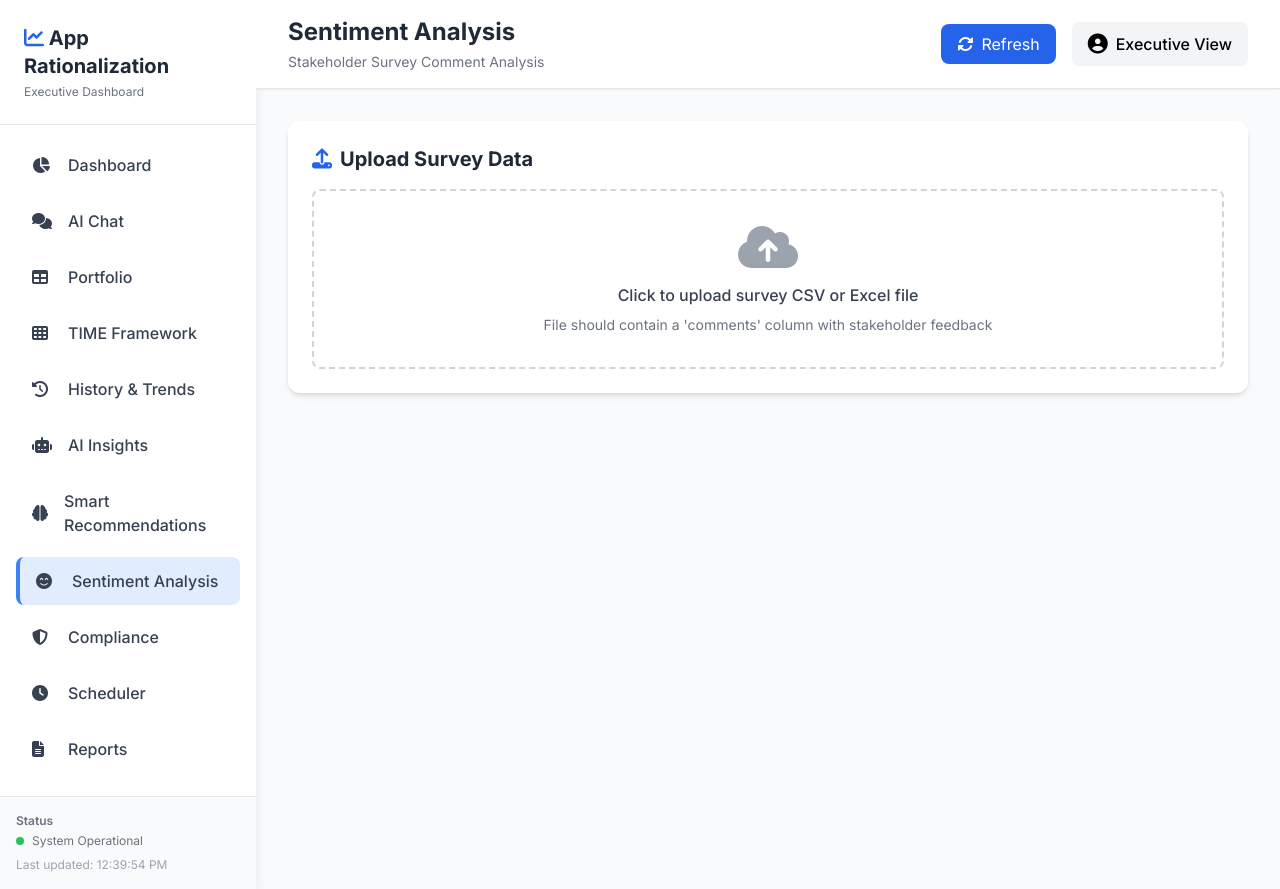
After one commit to Texasdada13/application-rationalization-tool, a Flask app: page /sentiment in a window 1280 px wide. The commit adds this page. Run offline with Flask 3, Linux system fonts and the light colour scheme; some libraries are stand-ins or nearby versions.

Commit message:
Add Sentiment Analysis engine for stakeholder survey feedback
Implements pattern-based sentiment analysis for survey comments with theme extraction:

- Add SentimentAnalyzer class (src/sentiment_analyzer.py):
  * Keyword-based sentiment detection (positive/negative/neutral)
  * Confidence scoring based on keyword density
  * Theme extraction (performance, usability, reliability, features, cost, support)
  * Survey comment batch analysis
  * Application-grouped sentiment analysis
  * No external APIs - pure pattern matching

- Add sentiment endpoints (web/app.py):
  * /api/sentiment-analysis - analyze provided comments
  * /api/sentiment-upload - upload and analyze survey CSV/Excel
  * Returns summary stats, themes, and detailed analysis

- Add Sentiment Analysis page (web/templates/sentiment_analysis.html):
  * File upload for survey CSV/Excel (drag-and-drop interface)
  * Summary cards (total, positive, negative, neutral counts)
  * Sentiment distribution pie chart (Chart.js)
  * Theme analysis bar chart with color-coded sentiment
  * Theme-sentiment grid showing sentiment by theme
  * Top 5 positive and negative comments display
  * All comments table with filtering (all/positive/negative/neutral)
  * Export to CSV functionality
  * Beautiful color coding (green=positive, red=negative, gray=neutral)

- Update sidebar navigation (web/templates/base.html):
  * Add "Sentiment Analysis" link with smile icon

Features comprehensive stakeholder feedback analysis with actionable insights,
theme identification, and confidence scoring for executive decision-making.

```diff
--- a/web/app.py
+++ b/web/app.py
@@ -39,11 +39,12 @@ from src.ai_summary import ExecutiveSummaryGenerator
 from src.ai_chat import AIChatAssistant
 from src.predictive_modeling import PredictiveModeler
 from src.smart_recommendations import SmartRecommendationEngine
+from src.sentiment_analyzer import SentimentAnalyzer
 
 app = Flask(__name__)
 CORS(app)
 
-# Initialize database, ML engine, compliance engine, AI summary generator, AI chat, predictive modeler, smart recommender, and scheduler
+# Initialize database, ML engine, compliance engine, AI summary generator, AI chat, predictive modeler, smart recommender, sentiment analyzer, and scheduler
 db = Database()
 ml_engine = MLEngine()
 compliance_engine = ComplianceEngine()
@@ -51,6 +52,7 @@ ai_summary_generator = ExecutiveSummaryGenerator()
 ai_chat = AIChatAssistant()
 predictive_modeler = PredictiveModeler()
 smart_recommender = SmartRecommendationEngine()
+sentiment_analyzer = SentimentAnalyzer()
 
 # Configure upload folder
 UPLOAD_FOLDER = Path(__file__).parent / 'uploads'
@@ -458,6 +460,12 @@ def smart_recommendations_page():
     return render_template('smart_recommendations.html')
 
 
+@app.route('/sentiment')
+def sentiment_page():
+    """Sentiment Analysis page"""
+    return render_template('sentiment_analysis.html')
+
+
 # ==========================
 # API ENDPOINTS
 # ==========================
@@ -810,6 +818,61 @@ def get_smart_recommendations():
         return jsonify(recommendations)
     except Exception as e:
         logger.error(f"Smart recommendations error: {e}")
+        return jsonify({'error': str(e)}), 500
+
+
+@app.route('/api/sentiment-analysis', methods=['POST'])
+def analyze_sentiment_api():
+    """Analyze sentiment from provided comments"""
+    try:
+        data = request.json
+        comments = data.get('comments', [])
+
+        if not comments:
+            return jsonify({'error': 'No comments provided'}), 400
+
+        analysis = sentiment_analyzer.analyze_survey_comments(comments)
+        return jsonify(analysis)
+    except Exception as e:
+        logger.error(f"Sentiment analysis error: {e}")
+        return jsonify({'error': str(e)}), 500
+
+
+@app.route('/api/sentiment-upload', methods=['POST'])
+def upload_sentiment_data():
+    """Handle survey data upload for sentiment analysis"""
+    try:
+        if 'file' not in request.files:
+            return jsonify({'error': 'No file provided'}), 400
+
+        file = request.files['file']
+        if file.filename == '':
+            return jsonify({'error': 'No file selected'}), 400
+
+        # Save file temporarily
+        filename = f"survey_{datetime.now().strftime('%Y%m%d_%H%M%S')}_{file.filename}"
+        filepath = os.path.join(app.config['UPLOAD_FOLDER'], filename)
+        file.save(filepath)
+
+        # Read survey data
+        if filepath.endswith('.csv'):
+            df = pd.read_csv(filepath)
+        elif filepath.endswith(('.xlsx', '.xls')):
+            df = pd.read_excel(filepath)
+        else:
+            return jsonify({'error': 'Invalid file format. Please upload CSV or Excel file.'}), 400
+
+        # Analyze sentiment
+        analysis = sentiment_analyzer.analyze_survey_comments(df)
+
+        return jsonify({
+            'success': True,
+            'filename': file.filename,
+            'analysis': analysis
+        })
+
+    except Exception as e:
+        logger.error(f"Sentiment upload error: {e}")
         return jsonify({'error': str(e)}), 500
 
 
--- a/web/templates/base.html
+++ b/web/templates/base.html
@@ -68,6 +68,10 @@
                     <i class="fas fa-brain w-6"></i>
                     <span class="ml-3 font-medium">Smart Recommendations</span>
                 </a>
+                <a href="{{ url_for('sentiment_page') }}" class="nav-link flex items-center px-4 py-3 mb-2 rounded-lg text-gray-700 {% if request.endpoint == 'sentiment_page' %}active{% endif %}">
+                    <i class="fas fa-smile-beam w-6"></i>
+                    <span class="ml-3 font-medium">Sentiment Analysis</span>
+                </a>
                 <a href="{{ url_for('compliance_page') }}" class="nav-link flex items-center px-4 py-3 mb-2 rounded-lg text-gray-700 {% if request.endpoint == 'compliance_page' %}active{% endif %}">
                     <i class="fas fa-shield-alt w-6"></i>
                     <span class="ml-3 font-medium">Compliance</span>
--- /dev/null
+++ b/web/templates/sentiment_analysis.html
@@ -0,0 +1,429 @@
+{% extends "base.html" %}
+
+{% block title %}Sentiment Analysis - Application Rationalization Tool{% endblock %}
+
+{% block page_title %}Sentiment Analysis{% endblock %}
+{% block page_subtitle %}Stakeholder Survey Comment Analysis{% endblock %}
+
+{% block content %}
+<!-- Upload Section -->
+<div class="bg-white rounded-xl shadow-md p-6 mb-8">
+    <h2 class="text-xl font-bold text-gray-800 mb-4 flex items-center gap-2">
+        <i class="fas fa-upload text-blue-600"></i>
+        Upload Survey Data
+    </h2>
+    <div class="border-2 border-dashed border-gray-300 rounded-lg p-8 text-center">
+        <input type="file" id="survey-file-input" accept=".csv,.xlsx,.xls" class="hidden">
+        <label for="survey-file-input" class="cursor-pointer">
+            <i class="fas fa-cloud-upload-alt text-5xl text-gray-400 mb-3"></i>
+            <p class="text-gray-700 font-medium">Click to upload survey CSV or Excel file</p>
+            <p class="text-sm text-gray-500 mt-2">File should contain a 'comments' column with stakeholder feedback</p>
+        </label>
+    </div>
+    <div id="upload-status" class="mt-4 hidden"></div>
+</div>
+
+<!-- Results Section (hidden initially) -->
+<div id="results-section" class="hidden">
+    <!-- Summary Cards -->
+    <div class="grid grid-cols-1 md:grid-cols-4 gap-6 mb-8">
+        <div class="stat-card bg-white rounded-xl shadow-md p-6 border-l-4 border-blue-500">
+            <p class="text-sm font-medium text-gray-500 uppercase">Total Comments</p>
+            <p id="total-comments" class="text-3xl font-bold text-gray-800 mt-2">0</p>
+        </div>
+        <div class="stat-card bg-white rounded-xl shadow-md p-6 border-l-4 border-green-500">
+            <p class="text-sm font-medium text-gray-500 uppercase">Positive</p>
+            <p id="positive-count" class="text-3xl font-bold text-green-600 mt-2">0</p>
+            <p id="positive-pct" class="text-xs text-gray-500 mt-1">0%</p>
+        </div>
+        <div class="stat-card bg-white rounded-xl shadow-md p-6 border-l-4 border-red-500">
+            <p class="text-sm font-medium text-gray-500 uppercase">Negative</p>
+            <p id="negative-count" class="text-3xl font-bold text-red-600 mt-2">0</p>
+            <p id="negative-pct" class="text-xs text-gray-500 mt-1">0%</p>
+        </div>
+        <div class="stat-card bg-white rounded-xl shadow-md p-6 border-l-4 border-gray-500">
+            <p class="text-sm font-medium text-gray-500 uppercase">Neutral</p>
+            <p id="neutral-count" class="text-3xl font-bold text-gray-600 mt-2">0</p>
+            <p id="neutral-pct" class="text-xs text-gray-500 mt-1">0%</p>
+        </div>
+    </div>
+
+    <!-- Charts Section -->
+    <div class="grid grid-cols-1 lg:grid-cols-2 gap-6 mb-8">
+        <!-- Sentiment Distribution -->
+        <div class="bg-white rounded-xl shadow-md p-6">
+            <h3 class="text-lg font-semibold text-gray-800 mb-4 flex items-center gap-2">
+                <i class="fas fa-chart-pie text-purple-600"></i>
+                Sentiment Distribution
+            </h3>
+            <canvas id="sentiment-pie-chart" style="max-height: 300px;"></canvas>
+        </div>
+
+        <!-- Theme Analysis -->
+        <div class="bg-white rounded-xl shadow-md p-6">
+            <h3 class="text-lg font-semibold text-gray-800 mb-4 flex items-center gap-2">
+                <i class="fas fa-chart-bar text-indigo-600"></i>
+                Top Themes
+            </h3>
+            <canvas id="theme-bar-chart" style="max-height: 300px;"></canvas>
+        </div>
+    </div>
+
+    <!-- Theme-Sentiment Heatmap -->
+    <div class="bg-white rounded-xl shadow-md p-6 mb-8">
+        <h3 class="text-lg font-semibold text-gray-800 mb-4 flex items-center gap-2">
+            <i class="fas fa-th text-teal-600"></i>
+            Theme Sentiment Analysis
+        </h3>
+        <div id="theme-sentiment-grid" class="grid grid-cols-2 md:grid-cols-3 lg:grid-cols-6 gap-4">
+            <!-- Populated by JavaScript -->
+        </div>
+    </div>
+
+    <!-- Top Comments -->
+    <div class="grid grid-cols-1 lg:grid-cols-2 gap-6 mb-8">
+        <!-- Top Positive -->
+        <div class="bg-white rounded-xl shadow-md p-6">
+            <h3 class="text-lg font-semibold text-gray-800 mb-4 flex items-center gap-2">
+                <i class="fas fa-smile text-green-600"></i>
+                Top Positive Comments
+            </h3>
+            <div id="top-positive-comments" class="space-y-3">
+                <!-- Populated by JavaScript -->
+            </div>
+        </div>
+
+        <!-- Top Negative -->
+        <div class="bg-white rounded-xl shadow-md p-6">
+            <h3 class="text-lg font-semibold text-gray-800 mb-4 flex items-center gap-2">
+                <i class="fas fa-frown text-red-600"></i>
+                Top Negative Comments
+            </h3>
+            <div id="top-negative-comments" class="space-y-3">
+                <!-- Populated by JavaScript -->
+            </div>
+        </div>
+    </div>
+
+    <!-- All Comments Table -->
+    <div class="bg-white rounded-xl shadow-md p-6 mb-8">
+        <div class="flex items-center justify-between mb-4">
+            <h3 class="text-lg font-semibold text-gray-800 flex items-center gap-2">
+                <i class="fas fa-comments text-blue-600"></i>
+                All Comments
+            </h3>
+            <div class="flex gap-2">
+                <button id="filter-all-btn" class="sentiment-filter-btn active px-4 py-2 rounded-lg bg-gray-200 text-sm font-medium">All</button>
+                <button id="filter-positive-btn" class="sentiment-filter-btn px-4 py-2 rounded-lg bg-gray-100 text-sm font-medium">Positive</button>
+                <button id="filter-negative-btn" class="sentiment-filter-btn px-4 py-2 rounded-lg bg-gray-100 text-sm font-medium">Negative</button>
+                <button id="filter-neutral-btn" class="sentiment-filter-btn px-4 py-2 rounded-lg bg-gray-100 text-sm font-medium">Neutral</button>
+                <button id="export-btn" class="px-4 py-2 rounded-lg bg-blue-600 text-white text-sm font-medium hover:bg-blue-700">
+                    <i class="fas fa-download mr-2"></i>Export Results
+                </button>
+            </div>
+        </div>
+        <div class="overflow-x-auto">
+            <table id="comments-table" class="min-w-full divide-y divide-gray-200">
+                <thead class="bg-gray-50">
+                    <tr>
+                        <th class="px-6 py-3 text-left text-xs font-medium text-gray-500 uppercase">Comment</th>
+                        <th class="px-6 py-3 text-left text-xs font-medium text-gray-500 uppercase">Sentiment</th>
+                        <th class="px-6 py-3 text-left text-xs font-medium text-gray-500 uppercase">Score</th>
+                        <th class="px-6 py-3 text-left text-xs font-medium text-gray-500 uppercase">Confidence</th>
+                        <th class="px-6 py-3 text-left text-xs font-medium text-gray-500 uppercase">Themes</th>
+                    </tr>
+                </thead>
+                <tbody id="comments-tbody" class="bg-white divide-y divide-gray-200">
+                    <!-- Populated by JavaScript -->
+                </tbody>
+            </table>
+        </div>
+    </div>
+</div>
+{% endblock %}
+
+{% block extra_js %}
+let analysisData = null;
+let currentFilter = 'all';
+let sentimentPieChart = null;
+let themeBarChart = null;
+
+document.getElementById('survey-file-input').addEventListener('change', async function(e) {
+    const file = e.target.files[0];
+    if (!file) return;
+
+    const statusDiv = document.getElementById('upload-status');
+    statusDiv.innerHTML = '<div class="text-center"><i class="fas fa-spinner fa-spin text-blue-600 mr-2"></i>Uploading and analyzing...</div>';
+    statusDiv.classList.remove('hidden');
+
+    const formData = new FormData();
+    formData.append('file', file);
+
+    try {
+        const response = await fetch('/api/sentiment-upload', {
+            method: 'POST',
+            body: formData
+        });
+
+        const data = await response.json();
+
+        if (!response.ok) {
+            throw new Error(data.error || 'Upload failed');
+        }
+
+        analysisData = data.analysis;
+        displayResults(analysisData);
+
+        statusDiv.innerHTML = '<div class="bg-green-50 border border-green-200 rounded p-3 text-green-700"><i class="fas fa-check-circle mr-2"></i>Analysis complete!</div>';
+        setTimeout(() => statusDiv.classList.add('hidden'), 3000);
+
+    } catch (error) {
+        statusDiv.innerHTML = `<div class="bg-red-50 border border-red-200 rounded p-3 text-red-700"><i class="fas fa-exclamation-circle mr-2"></i>Error: ${error.message}</div>`;
+    }
+});
+
+function displayResults(data) {
+    document.getElementById('results-section').classList.remove('hidden');
+
+    // Update summary cards
+    const summary = data.summary;
+    document.getElementById('total-comments').textContent = summary.total;
+    document.getElementById('positive-count').textContent = summary.positive;
+    document.getElementById('positive-pct').textContent = summary.positive_pct + '%';
+    document.getElementById('negative-count').textContent = summary.negative;
+    document.getElementById('negative-pct').textContent = summary.negative_pct + '%';
+    document.getElementById('neutral-count').textContent = summary.neutral;
+    document.getElementById('neutral-pct').textContent = summary.neutral_pct + '%';
+
+    // Render charts
+    renderSentimentPieChart(summary);
+    renderThemeBarChart(data.themes);
+    renderThemeSentimentGrid(data.themes);
+
+    // Render top comments
+    renderTopComments(data.top_positive, 'top-positive-comments', 'positive');
+    renderTopComments(data.top_negative, 'top-negative-comments', 'negative');
+
+    // Render all comments table
+    renderCommentsTable(data.all_comments);
+}
+
+function renderSentimentPieChart(summary) {
+    const ctx = document.getElementById('sentiment-pie-chart').getContext('2d');
+
+    if (sentimentPieChart) {
+        sentimentPieChart.destroy();
+    }
+
+    sentimentPieChart = new Chart(ctx, {
+        type: 'pie',
+        data: {
+            labels: ['Positive', 'Negative', 'Neutral'],
+            datasets: [{
+                data: [summary.positive, summary.negative, summary.neutral],
+                backgroundColor: ['#10B981', '#EF4444', '#6B7280'],
+                borderWidth: 2,
+                borderColor: '#fff'
+            }]
+        },
+        options: {
+            responsive: true,
+            maintainAspectRatio: true,
+            plugins: {
+                legend: {
+                    position: 'bottom'
+                },
+                tooltip: {
+                    callbacks: {
+                        label: function(context) {
+                            const label = context.label || '';
+                            const value = context.parsed || 0;
+                            const total = context.dataset.data.reduce((a, b) => a + b, 0);
+                            const percentage = ((value / total) * 100).toFixed(1);
+                            return `${label}: ${value} (${percentage}%)`;
+                        }
+                    }
+                }
+            }
+        }
+    });
+}
+
+function renderThemeBarChart(themes) {
+    const ctx = document.getElementById('theme-bar-chart').getContext('2d');
+
+    if (themeBarChart) {
+        themeBarChart.destroy();
+    }
+
+    const themeNames = Object.keys(themes);
+    const themeCounts = Object.values(themes).map(t => t.count);
+    const themeColors = Object.values(themes).map(t => {
+        if (t.sentiment_label === 'POSITIVE') return '#10B981';
+        if (t.sentiment_label === 'NEGATIVE') return '#EF4444';
+        return '#6B7280';
+    });
+
+    themeBarChart = new Chart(ctx, {
+        type: 'bar',
+        data: {
+            labels: themeNames,
+            datasets: [{
+                label: 'Mentions',
+                data: themeCounts,
+                backgroundColor: themeColors,
+                borderWidth: 0
+            }]
+        },
+        options: {
+            responsive: true,
+            maintainAspectRatio: true,
+            plugins: {
+                legend: {
+                    display: false
+                }
+            },
+            scales: {
+                y: {
+                    beginAtZero: true,
+                    ticks: {
+                        precision: 0
+                    }
+                }
+            }
+        }
+    });
+}
+
+function renderThemeSentimentGrid(themes) {
+    const container = document.getElementById('theme-sentiment-grid');
+    container.innerHTML = '';
+
+    Object.entries(themes).forEach(([theme, data]) => {
+        const sentimentClass = data.sentiment_label === 'POSITIVE' ? 'bg-green-100 border-green-500' :
+                              data.sentiment_label === 'NEGATIVE' ? 'bg-red-100 border-red-500' :
+                              'bg-gray-100 border-gray-500';
+
+        const card = document.createElement('div');
+        card.className = `border-l-4 ${sentimentClass} p-4 rounded shadow-sm`;
+        card.innerHTML = `
+            <p class="text-sm font-semibold text-gray-700 capitalize">${theme}</p>
+            <p class="text-2xl font-bold text-gray-800 mt-1">${data.count}</p>
+            <p class="text-xs text-gray-600 mt-1">${data.sentiment_label}</p>
+            <p class="text-xs text-gray-500">Score: ${data.avg_sentiment}</p>
+        `;
+        container.appendChild(card);
+    });
+}
+
+function renderTopComments(comments, containerId, type) {
+    const container = document.getElementById(containerId);
+    container.innerHTML = '';
+
+    if (comments.length === 0) {
+        container.innerHTML = '<p class="text-gray-500 text-sm">No comments found</p>';
+        return;
+    }
+
+    comments.forEach((comment, idx) => {
+        const bgClass = type === 'positive' ? 'bg-green-50 border-green-200' : 'bg-red-50 border-red-200';
+        const scoreClass = type === 'positive' ? 'text-green-700' : 'text-red-700';
+
+        const card = document.createElement('div');
+        card.className = `border ${bgClass} rounded p-3`;
+        card.innerHTML = `
+            <div class="flex items-start justify-between mb-1">
+                <span class="text-xs font-semibold text-gray-600">#${idx + 1}</span>
+                <span class="text-xs font-bold ${scoreClass}">Score: ${comment.score}</span>
+            </div>
+            <p class="text-sm text-gray-800">${comment.comment}</p>
+            ${comment.themes.length > 0 ? `<div class="mt-2 flex flex-wrap gap-1">${comment.themes.map(t => `<span class="px-2 py-1 bg-white text-gray-700 rounded text-xs">${t}</span>`).join('')}</div>` : ''}
+        `;
+        container.appendChild(card);
+    });
+}
+
+function renderCommentsTable(comments) {
+    const tbody = document.getElementById('comments-tbody');
+    tbody.innerHTML = '';
+
+    const filtered = currentFilter === 'all' ? comments : comments.filter(c => c.sentiment.toLowerCase() === currentFilter);
+
+    filtered.forEach(comment => {
+        const row = document.createElement('tr');
+        row.className = 'hover:bg-gray-50';
+
+        const sentimentClass = comment.sentiment === 'POSITIVE' ? 'bg-green-100 text-green-800' :
+                               comment.sentiment === 'NEGATIVE' ? 'bg-red-100 text-red-800' :
+                               'bg-gray-100 text-gray-800';
+
+        row.innerHTML = `
+            <td class="px-6 py-4 text-sm text-gray-800">${comment.comment}</td>
+            <td class="px-6 py-4 whitespace-nowrap">
+                <span class="px-2 py-1 rounded-full text-xs font-semibold ${sentimentClass}">${comment.sentiment}</span>
+            </td>
+            <td class="px-6 py-4 whitespace-nowrap text-sm text-gray-700">${comment.score}</td>
+            <td class="px-6 py-4 whitespace-nowrap text-sm text-gray-700">${(comment.confidence * 100).toFixed(0)}%</td>
+            <td class="px-6 py-4 text-sm">
+                <div class="flex flex-wrap gap-1">
+                    ${comment.themes.map(t => `<span class="px-2 py-1 bg-gray-100 text-gray-700 rounded text-xs">${t}</span>`).join('')}
+                </div>
+            </td>
+        `;
+        tbody.appendChild(row);
+    });
+}
+
+// Filter buttons
+document.querySelectorAll('.sentiment-filter-btn').forEach(btn => {
+    btn.addEventListener('click', function() {
+        document.querySelectorAll('.sentiment-filter-btn').forEach(b => {
+            b.classList.remove('active', 'bg-gray-200');
+            b.classList.add('bg-gray-100');
+        });
+        this.classList.add('active', 'bg-gray-200');
+        this.classList.remove('bg-gray-100');
+
+        if (this.id === 'filter-all-btn') currentFilter = 'all';
+        else if (this.id === 'filter-positive-btn') currentFilter = 'positive';
+        else if (this.id === 'filter-negative-btn') currentFilter = 'negative';
+        else if (this.id === 'filter-neutral-btn') currentFilter = 'neutral';
+
+        if (analysisData) {
+            renderCommentsTable(analysisData.all_comments);
+        }
+    });
+});
+
+// Export functionality
+document.getElementById('export-btn').addEventListener('click', function() {
+    if (!analysisData) {
+        alert('No data to export');
+        return;
+    }
+
+    const csv = convertToCSV(analysisData.all_comments);
+    downloadCSV(csv, 'sentiment_analysis_results.csv');
+});
+
+function convertToCSV(comments) {
+    const headers = ['Comment', 'Sentiment', 'Score', 'Confidence', 'Themes'];
+    const rows = comments.map(c => [
+        `"${c.full_comment.replace(/"/g, '""')}"`,
+        c.sentiment,
+        c.score,
+        c.confidence,
+        c.themes.join('; ')
+    ]);
+
+    return [headers.join(','), ...rows.map(r => r.join(','))].join('\n');
+}
+
+function downloadCSV(csv, filename) {
+    const blob = new Blob([csv], { type: 'text/csv;charset=utf-8;' });
+    const link = document.createElement('a');
+    link.href = URL.createObjectURL(blob);
+    link.download = filename;
+    link.click();
+}
+{% endblock %}
```
Also changed, not shown: src/sentiment_analyzer.py (added, +243 -0 lines).
